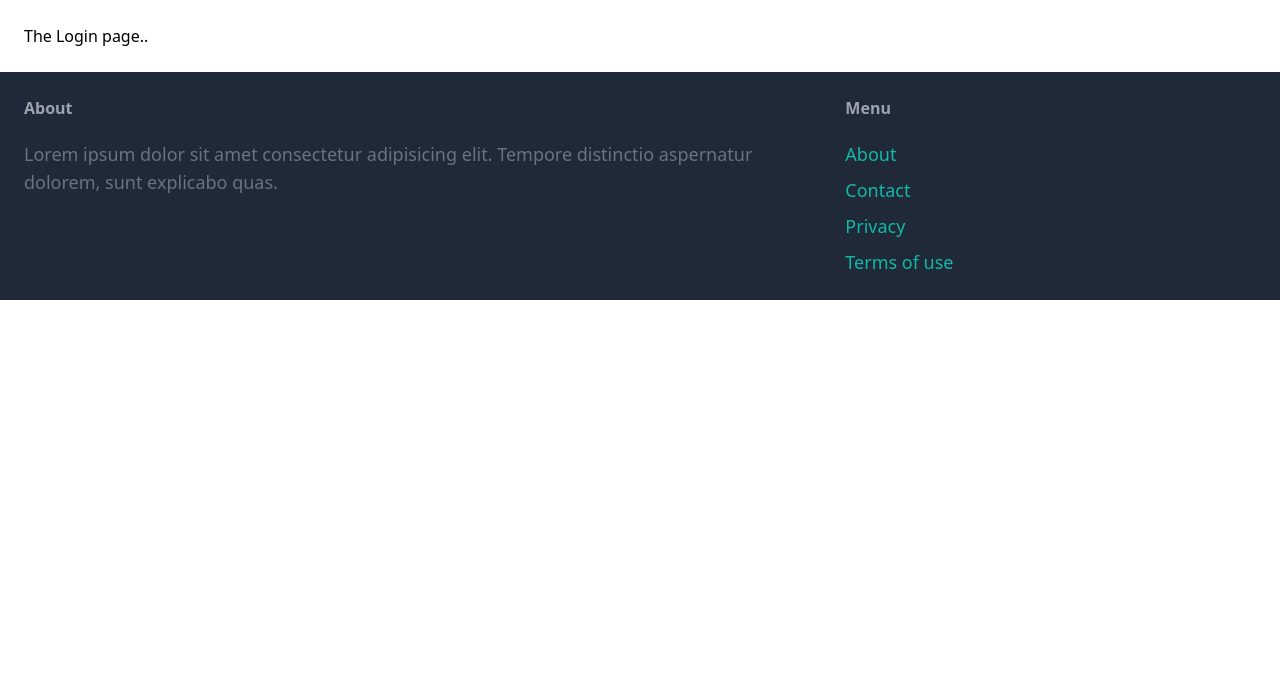
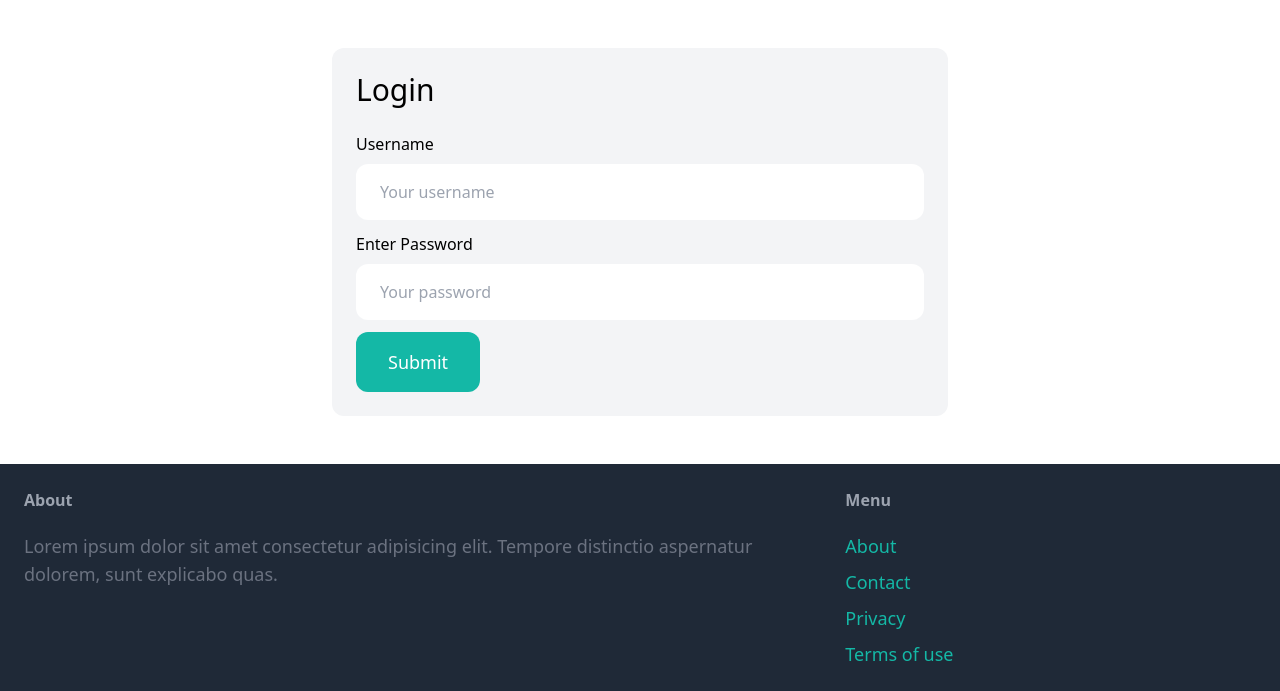
Before and after one commit to HarunaDev/django-oline-marketplace, a Django app: page /login/ in a window 1280 px wide. Shown: the part 77-768 px from the top of the page. Run offline with Django 4.2, Linux system fonts and the light colour scheme; some libraries are stand-ins or nearby versions.

Commit message:
updated login template to display form

```diff
--- a/shurp/core/templates/core/login.html
+++ b/shurp/core/templates/core/login.html
@@ -1,9 +1,37 @@
 {% extends 'core/base.html' %}
 
-{% block title %}
-    Login
-{% endblock %}
+{% block title %} Login {% endblock %}
 
 {% block content %}
-    <h1>The Login page..</h1>
+<div class="w-1/2 my-6 mx-auto p-6 bg-gray-100 rounded-xl">
+    <h1 class="mb-6 text-3xl">Login</h1>
+
+    <!-- add form -->
+    <form method="post" action=".">
+        {% csrf_token %}
+
+        <div class="mb-3">
+            <label for="" class="inline-block mb-2">Username</label> <br>
+            {{ form.username }}
+        </div>
+
+        <div class="mb-3">
+            <label for="" class="inline-block mb-2">Enter Password</label> <br>
+            {{ form.password }}
+        </div>
+
+        {% if form.errors or form.non_field_errors %}
+            <div class="mb-3 p-6 bg-red-100 rounded-xl">
+                {% for field in form %}
+                    {{ field.errors }}
+                {% endfor %}
+
+                {{ form.non_field_errors }} <!-- errors not connected to form field -->
+            </div>
+        {% endif %}
+
+        <button class="py-4 px-8 text-lg bg-teal-500 hover:bg-teal-700 rounded-xl text-white">Submit</button>
+    </form>
+
+</div>
 {% endblock %}
```
